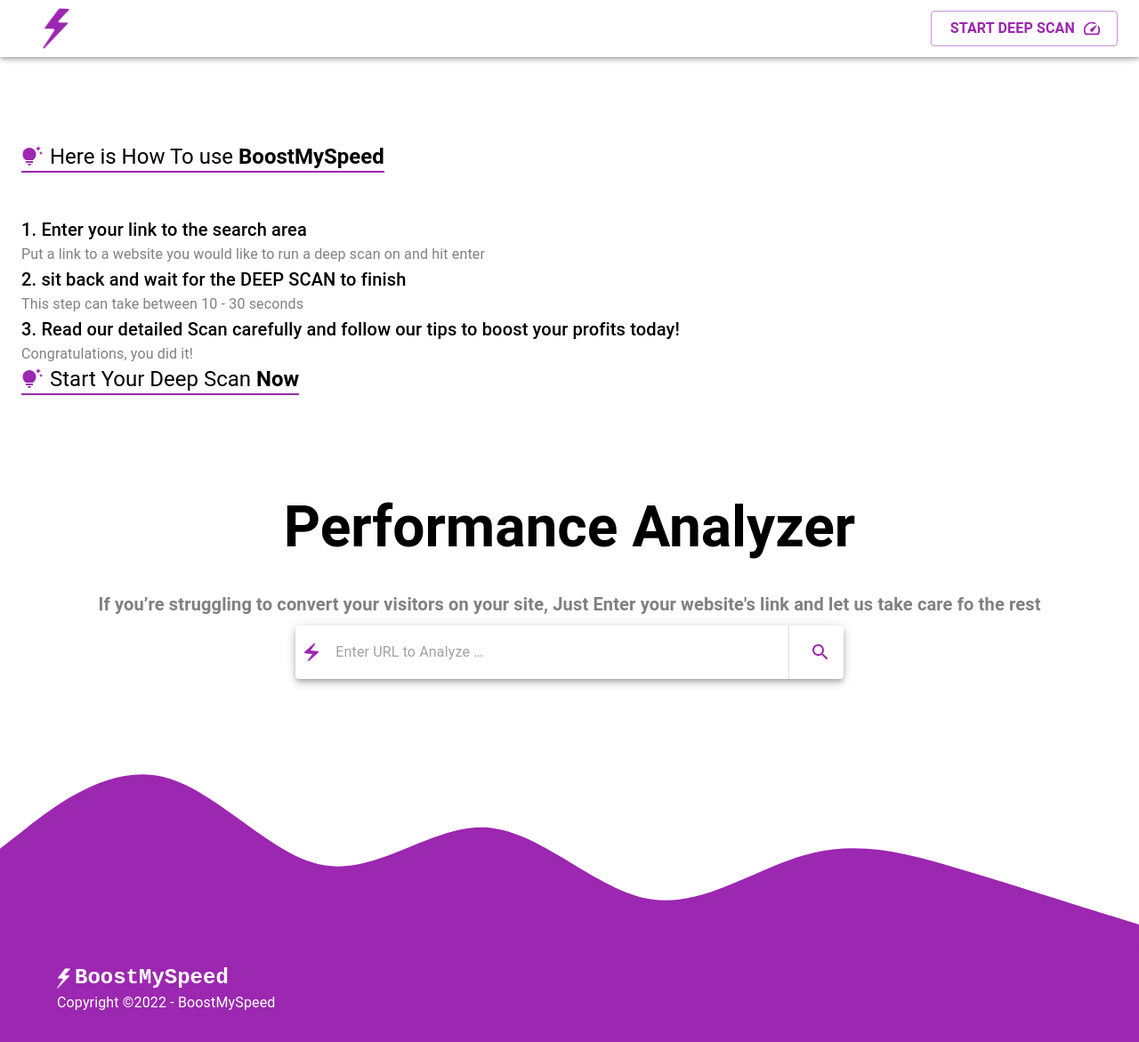
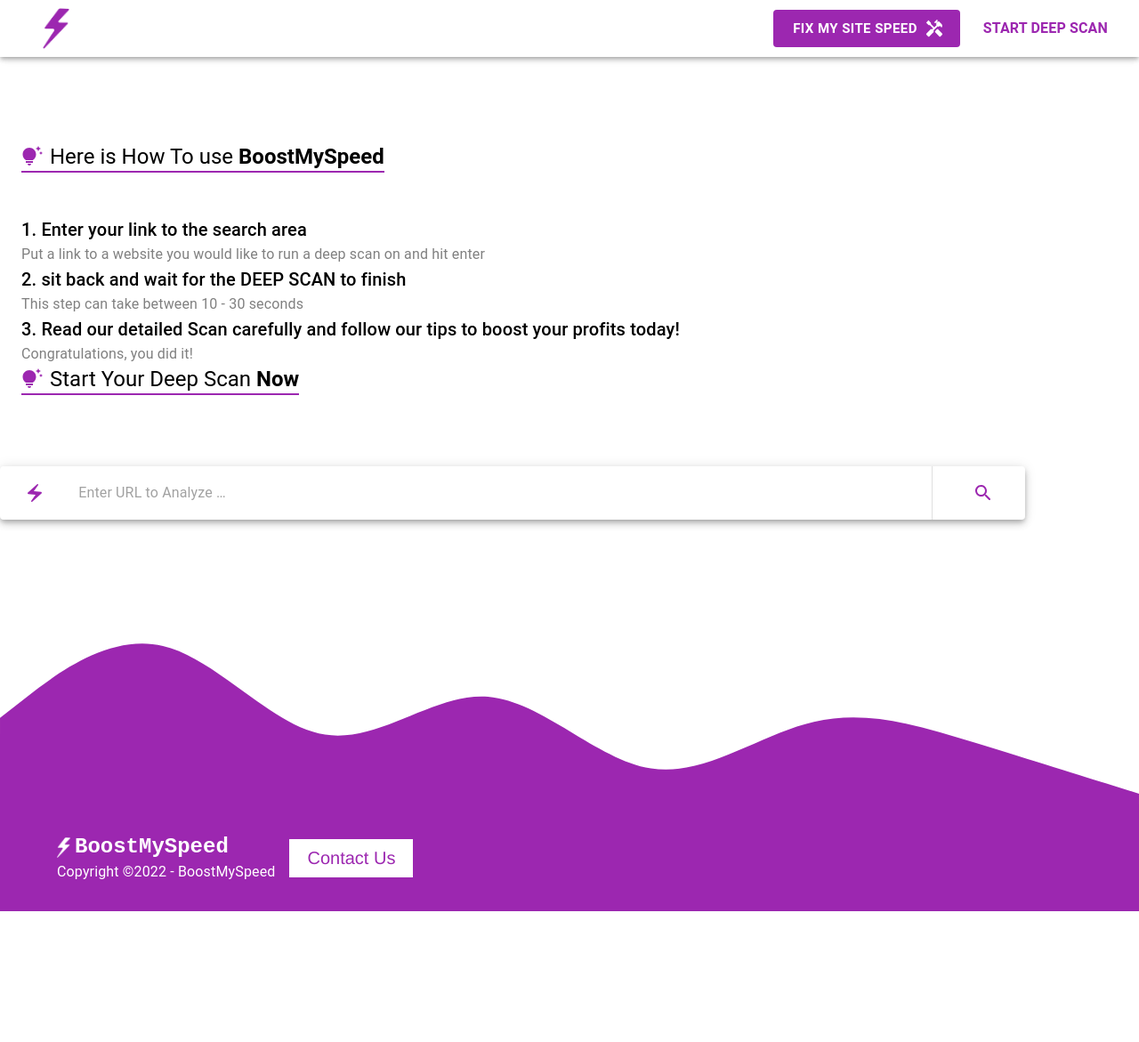
Before and after one commit to BMohamedd/BoostMySpeed, a React (Create React App) app: page /how-it-works in a window 1280 px wide. Shown: the whole page at 89% size. After the commit the page ends 1024 px from the top, so only its background shows below. Built offline with nearby package versions, Linux system fonts and the light colour scheme.

Commit message:
UI changes #2

```diff
--- a/src/components/analizePage/DisplaySections/Categories.js
+++ b/src/components/analizePage/DisplaySections/Categories.js
@@ -1,18 +1,11 @@
-import {
-  Divider,
-  Stack,
-  Typography,
-  Box,
-  Grid,
-  LinearProgress,
-  Tooltip,
-} from "@mui/material";
+import { Divider, Stack, Typography, Box, Tooltip } from "@mui/material";
 import React from "react";
 import { CircularProgressbar, buildStyles } from "react-circular-progressbar";
 import "react-circular-progressbar/dist/styles.css";
-import CircleIcon from "@mui/icons-material/Circle";
 import HelpOutlineIcon from "@mui/icons-material/HelpOutline";
 import ProgressBar from "../../other/progressBar/ProgressBar";
+import Metrics from "../../other/Metrics";
+import DisplayAnalysisCTA from "../../other/progressBar/DisplayAnalysisCTA";
 
 function Categories({ values, ScreenShot }) {
   // T stands for title :)
@@ -26,7 +19,7 @@
     "The final Screen Shot is how your website looks after being painted by the browser";
   return (
     <Box mb="2em">
-      {/* circles */}
+      {/* progress */}
       <Stack
         direction="row"
         sx={{ flexWrap: "wrap" }}
@@ -37,7 +30,7 @@
         {/* performance */}
         <Stack
           spacing={1}
-          alignItems="center"
+          alignItems="flex-start"
           sx={{ width: { xm: "80%", sm: "25%", md: "25%", lg: "15%" } }}
         >
           <Typography
@@ -49,11 +42,12 @@
             </Tooltip>
           </Typography>
           <ProgressBar progress={Math.round(values.performance.score * 100)} />
+          <Metrics progress={Math.round(values.performance.score * 100)} />
         </Stack>
         {/* accessibility */}
         <Stack
           spacing={1}
-          alignItems="center"
+          alignItems="flex-start"
           sx={{ width: { xm: "80%", sm: "25%", md: "25%", lg: "15%" } }}
         >
           <Typography
@@ -67,11 +61,12 @@
           <ProgressBar
             progress={Math.round(values.accessibility.score * 100)}
           />
+          <Metrics progress={Math.round(values.accessibility.score * 100)} />
         </Stack>
         {/* seo */}
         <Stack
           spacing={1}
-          alignItems="center"
+          alignItems="flex-start"
           sx={{ width: { xm: "80%", sm: "25%", md: "25%", lg: "15%" } }}
         >
           <Typography
@@ -87,6 +82,7 @@
             </Tooltip>
           </Typography>
           <ProgressBar progress={Math.round(values.seo.score * 100)} />
+          <Metrics progress={Math.round(values.seo.score * 100)} />
         </Stack>
       </Stack>
       {/* pic & cirle */}
@@ -97,63 +93,13 @@
           flexWrap: "wrap",
           justifyContent: { xs: "center", sm: "space-evenly" },
         }}
-        mt="10em"
+        mt="5em"
       >
-        {/* ceircle */}
-        <Stack
-          alignItems="center"
-          justifyContent="center"
-          sx={{ width: { xs: "60%", sm: "40%", md: "25%", lg: "20%" } }}
-        >
-          {/* performance */}
-          <Stack spacing={1} alignItems="center" width="100%">
-            <CircularProgressbar
-              value={Math.round(values.performance.score * 100)}
-              text={`${Math.round(values.performance.score * 100)}%`}
-              background
-              styles={buildStyles({
-                backgroundColor: "#fff",
-                pathColor:
-                  values.performance.score * 100 < 50
-                    ? "#ef5350"
-                    : values.performance.score * 100 > 90
-                    ? "#66bb6a"
-                    : "#ffa726",
-              })}
-              strokeWidth={5}
-            />
-            <Typography>Performance</Typography>
-          </Stack>
-          <Typography
-            variant="body2"
-            sx={{ width: "100%", color: "gray" }}
-            textAlign="center"
-          >
-            Values are estimated and may vary. Depending on the Traffic and
-            Location of the server
-          </Typography>
-          <Stack
-            direction="row"
-            width="100%"
-            flexWrap="wrap"
-            justifyContent="space-between"
-            mt="1em"
-          >
-            <Stack direction="row" alignItems="center" spacing={1}>
-              <CircleIcon sx={{ color: "#ef5350" }} fontSize="1em" />
-              <Typography variant="body2">Bad</Typography>
-            </Stack>
-            <Divider orientation="vertical" />
-            <Stack direction="row" alignItems="center" spacing={1}>
-              <CircleIcon sx={{ color: "#ffa726" }} fontSize="1em" />
-              <Typography variant="body2">Good</Typography>
-            </Stack>
-            <Divider orientation="vertical" />
-            <Stack direction="row" alignItems="center" spacing={1}>
-              <CircleIcon sx={{ color: "#66bb6a" }} fontSize="1em" />
-              <Typography variant="body2">Great</Typography>
-            </Stack>
-          </Stack>
+        {/* Call to action */}
+        <Stack sx={{ width: { xs: "80%", sm: "40%", md: "50%", lg: "40%" } }}>
+          <DisplayAnalysisCTA
+            progress={Math.round(values.performance.score * 100)}
+          />
         </Stack>
         <Divider />
         {/* pic */}
--- a/src/components/frontPage/HomePage.js
+++ b/src/components/frontPage/HomePage.js
@@ -8,9 +8,8 @@
   return (
     <div>
       <NavBar />
-      <Hero />
       <div id="search-id">
-        <SearchArea />
+        <Hero />
       </div>
       <About />
       <Footer />
--- a/src/components/frontPage/homePageSections/Footer.js
+++ b/src/components/frontPage/homePageSections/Footer.js
@@ -1,8 +1,10 @@
 import React from "react";
-import { Box, Stack, Container, Typography } from "@mui/material";
+import { Box, Stack, Container, Typography, Button } from "@mui/material";
 import Whitelogo from "../../../assets/LogoWhite.png";
+import { useNavigate } from "react-router-dom";
 
 function Footer() {
+  const navigate = useNavigate();
   return (
     <div>
       <svg
@@ -12,12 +14,19 @@
       >
         <path
           fill="#9c27b0"
-          fill-opacity="1"
+          fillOpacity="1"
           d="M0,192L34.3,165.3C68.6,139,137,85,206,101.3C274.3,117,343,203,411,213.3C480,224,549,160,617,165.3C685.7,171,754,245,823,256C891.4,267,960,213,1029,197.3C1097.1,181,1166,203,1234,224C1302.9,245,1371,267,1406,277.3L1440,288L1440,320L1405.7,320C1371.4,320,1303,320,1234,320C1165.7,320,1097,320,1029,320C960,320,891,320,823,320C754.3,320,686,320,617,320C548.6,320,480,320,411,320C342.9,320,274,320,206,320C137.1,320,69,320,34,320L0,320Z"
         ></path>
       </svg>
       <Box sx={{ background: "#9c27b0", py: "2em" }}>
-        <Container>
+        <Container
+          sx={{
+            display: "flex",
+            alignItems: "center",
+            gap: "1em",
+            flexWrap: "wrap",
+          }}
+        >
           <Stack>
             <Box sx={{ display: "flex", alignItems: "center", gap: "5px" }}>
               <img src={Whitelogo} alt="logo" width="15px" />
@@ -36,12 +45,25 @@
                 BoostMySpeed
               </Typography>
             </Box>
-
             <Typography color="white">
               Copyright &copy;
               {new Date().getFullYear() + " "} - BoostMySpeed
             </Typography>
           </Stack>
+          <a
+            style={{
+              background: "#FFF",
+              padding: "10px 20px",
+              textDecoration: "none",
+              fontSize: "20px",
+              color: "#9c27b0",
+              fontFamily: "helvetica",
+            }}
+            onClick={() => navigate("/contact")}
+            href=""
+          >
+            Contact Us
+          </a>
         </Container>
       </Box>
     </div>
--- a/src/components/frontPage/homePageSections/Hero.js
+++ b/src/components/frontPage/homePageSections/Hero.js
@@ -1,24 +1,9 @@
 import React from "react";
 import { Grid, Container, Typography, Stack, Button } from "@mui/material";
 import heroSVG from "../../../assets/hero.svg";
-import { useNavigate, useLocation } from "react-router-dom";
-import SpeedIcon from "@mui/icons-material/Speed";
+import SearchArea from "./SearchArea";
 
 function Hero() {
-  const location = useLocation();
-  React.useEffect(() => {
-    if (location.pathname === "/start-deep-scan") {
-      return scrollToSearch();
-    }
-  }, []);
-  const navigate = useNavigate();
-  const scrollToSearch = () => {
-    const a = document.createElement("a");
-    a.setAttribute("href", "#search-id");
-    const body = document.querySelector("body");
-    body.append(a);
-    a.click();
-  };
   return (
     <Container
       maxWidth="xl"
@@ -42,37 +27,10 @@
             Today!
           </Typography>
           <Typography variant="h5" width="70%">
-            If you want to increase your conversion, all you have to do is Click
-            the button.
+            See how your site performs, reveal why it's slow and discover
+            optimization opportunities.
           </Typography>
-          <Stack
-            sx={{
-              flexDirection: { xs: "column", sm: "row" },
-            }}
-            alignItems="center"
-            mt="2em"
-          >
-            <Button
-              variant="contained"
-              disableElevation
-              color="secondary"
-              onClick={scrollToSearch}
-              size="large"
-              endIcon={<SpeedIcon />}
-            >
-              <Typography sx={{ fontWeight: "bold" }}>
-                START DEEP SCAN
-              </Typography>
-            </Button>
-            <Button
-              onClick={() => navigate("/contact")}
-              disableElevation
-              color="secondary"
-              size="large"
-            >
-              <Typography sx={{ fontWeight: "bold" }}>CONTACT US</Typography>{" "}
-            </Button>
-          </Stack>
+          <SearchArea />
         </Grid>
         <Grid item xs={12} md={5} sx={{ display: { xs: "none", sm: "block" } }}>
           <img
--- a/src/components/frontPage/homePageSections/SearchArea.js
+++ b/src/components/frontPage/homePageSections/SearchArea.js
@@ -1,13 +1,12 @@
 import React from "react";
 import {
-  Container,
-  Typography,
   Box,
   Paper,
   InputBase,
   Divider,
   Tooltip,
   IconButton,
+  Typography,
 } from "@mui/material";
 import ElectricBoltRoundedIcon from "@mui/icons-material/ElectricBoltRounded";
 import SearchRoundedIcon from "@mui/icons-material/SearchRounded";
@@ -16,19 +15,41 @@
 function SearchArea() {
   const navigate = useNavigate();
   const [url, changeURl] = React.useState("");
+  const [unvalidUrl, changeUnvalidURL] = React.useState(false);
   // updates url with the new inputs
   const handleChangeURL = (e) => {
     return changeURl(e.target.value);
   };
+  // returns true if str is valid url
+  function validURL(str) {
+    var pattern = new RegExp(
+      "^(https?:\\/\\/)?" + // protocol
+        "((([a-z\\d]([a-z\\d-]*[a-z\\d])*)\\.)+[a-z]{2,}|" + // domain name
+        "((\\d{1,3}\\.){3}\\d{1,3}))" + // OR ip (v4) address
+        "(\\:\\d+)?(\\/[-a-z\\d%_.~+]*)*" + // port and path
+        "(\\?[;&a-z\\d%_.~+=-]*)?" + // query string
+        "(\\#[-a-z\\d_]*)?$",
+      "i"
+    ); // fragment locator
+    return !!pattern.test(str);
+  }
   // handle the submit if the key pressed was Enter
   const handleSubmitWithEnter = (e) => {
     if (e.key === "Enter") {
+      if (validURL(url)) {
         checkURL(url);
+      } else {
+        changeUnvalidURL(true);
+      }
     }
   };
   // handle the submit if the search icon was clicked
   const handleSubmitWithIcon = () => {
+    if (validURL(url)) {
       checkURL(url);
+    } else {
+      changeUnvalidURL(true);
+    }
   };
 
   const checkURL = (url) => {
@@ -43,35 +64,14 @@
   };
 
   return (
-    <Box>
-      <Container maxWidth="xl" sx={{ paddingTop: "4em" }}>
-        <Typography
-          variant="h3"
-          sx={{
-            fontWeight: "bolder",
-            mb: ".5em",
-            fontSize: { xs: "2em", md: "4em" },
-          }}
-          textAlign="center"
-        >
-          Performance Analyzer
-        </Typography>
-        <Typography
-          variant="h6"
-          sx={{ fontWeight: "bolder", color: "gray" }}
-          textAlign="center"
-        >
-          If you’re struggling to convert your visitors on your site, Just Enter
-          your website's link and let us take care fo the rest
-        </Typography>
+    <Box sx={{ marginY: "2em" }}>
       <Paper
         elevation={5}
         sx={{
-            marginTop: ".5em",
-            marginLeft: "auto",
-            marginRight: "auto",
+          marginBottom: "1em",
           height: "60px",
-            width: { xs: "100%", sm: "80%", md: "60%", lg: "50%" },
+          marginB: ".5em",
+          width: { xs: "100%", md: "90%" },
           display: "flex",
           alignItems: "center",
           justifyContent: "space-evenly",
@@ -80,6 +80,7 @@
       >
         <ElectricBoltRoundedIcon color="secondary" />
         <InputBase
+          error={unvalidUrl}
           placeholder="Enter URL to Analyze …"
           onChange={handleChangeURL}
           onKeyDown={handleSubmitWithEnter}
@@ -94,7 +95,9 @@
           </IconButton>
         </Tooltip>
       </Paper>
-      </Container>
+      <Typography color="error">
+        {unvalidUrl ? <strong>Please Enter A Valid Url</strong> : ""}
+      </Typography>
     </Box>
   );
 }
--- /dev/null
+++ b/src/components/other/Metrics.js
@@ -0,0 +1,23 @@
+import CircleIcon from "@mui/icons-material/Circle";
+import { Stack, Typography } from "@mui/material";
+import React from "react";
+
+function Metrics({ progress }) {
+  const color =
+    progress < 50 ? "#ef5350" : progress > 90 ? "#66bb6a" : "#ffa726";
+  return (
+    <Stack
+      alignSelf="flex-start"
+      direction="row"
+      alignItems="center"
+      spacing={1}
+    >
+      <CircleIcon sx={{ color: color }} fontSize="1em" />
+      <Typography variant="body2">
+        {progress < 50 ? "Bad" : progress > 90 ? "Great" : "Need Improvment"}
+      </Typography>
+    </Stack>
+  );
+}
+
+export default Metrics;
--- a/src/components/other/NavBar.js
+++ b/src/components/other/NavBar.js
@@ -1,25 +1,14 @@
 import React from "react";
-import {
-  AppBar,
-  Button,
-  Toolbar,
-  Grid,
-  Stack,
-  Paper,
-  Tooltip,
-  Typography,
-  IconButton,
-} from "@mui/material";
+import { AppBar, Button, Toolbar, Grid, Typography } from "@mui/material";
 import { Container } from "@mui/system";
-import HelpOutlineIcon from "@mui/icons-material/HelpOutline";
-import AddIcCallIcon from "@mui/icons-material/AddIcCall";
-import PersonIcon from "@mui/icons-material/Person";
-import SpeedIcon from "@mui/icons-material/Speed";
+import HandymanIcon from "@mui/icons-material/Handyman";
 import Logo from "../../assets/Logo.png";
-import { useNavigate } from "react-router-dom";
+import { useNavigate, useLocation, Navigate } from "react-router-dom";
 
 function NavBar() {
   const navigate = useNavigate();
+  const location = useLocation();
+
   return (
     <AppBar sx={{ background: "#fff", color: "#000" }}>
       <Container maxWidth="xl">
@@ -47,13 +36,34 @@
 
           {/* CALL TO ACTION */}
           <Grid item>
+            {/* contact */}
             <Button
-              variant="outlined"
+              disableElevation
+              variant="contained"
+              color="secondary"
+              size="large"
+              onClick={() => navigate("/contact")}
+              endIcon={<HandymanIcon />}
+            >
+              <strong>Fix My Site speed</strong>
+            </Button>
+            {/* deep scan */}
+            <Button
               disableElevation
               color="secondary"
               size="large"
-              onClick={() => navigate("/start-deep-scan")}
-              endIcon={<SpeedIcon />}
+              sx={{
+                marginLeft: { md: "1em" },
+              }}
+              onClick={() => {
+                if (location.pathname === "/start-deep-scan") {
+                  window.scrollTo(0, 0);
+                } else if (location.pathname === "/") {
+                  window.scrollTo(0, 0);
+                } else {
+                  navigate("/start-deep-scan");
+                }
+              }}
             >
               <Typography sx={{ fontWeight: "bold" }}>
                 START DEEP SCAN
--- /dev/null
+++ b/src/components/other/progressBar/DisplayAnalysisCTA.js
@@ -0,0 +1,33 @@
+import { Button, Stack, Typography } from "@mui/material";
+import React from "react";
+import HandymanIcon from "@mui/icons-material/Handyman";
+import { useNavigate } from "react-router-dom";
+
+function DisplayAnalysisCTA({ progress }) {
+  const navigate = useNavigate();
+  const text =
+    progress < 50
+      ? "Your Site Is Much Slower Than Other Sites"
+      : progress > 90
+      ? "Your Site Is Good Compared To Most Sites"
+      : "Your Site Is Slower Than Other Sites";
+  return (
+    <Stack>
+      <Typography sx={{ fontSize: { xs: "3em" } }}>
+        {text}{" "}
+        <strong style={{ color: "#9c27b0" }}>Lets Make It Better!</strong>
+      </Typography>
+      <Button
+        variant="contained"
+        color="secondary"
+        size="large"
+        onClick={() => navigate("/contact")}
+        endIcon={<HandymanIcon />}
+      >
+        <strong>Fix My Site speed</strong>
+      </Button>
+    </Stack>
+  );
+}
+
+export default DisplayAnalysisCTA;
```
Also changed, not shown: src/components/ContactPage/Contact.js (+28 -5 lines), src/components/analizePage/DisplayAnaliysis.js (+4 -4 lines). Lines whose indentation alone changed are shown as unchanged.
